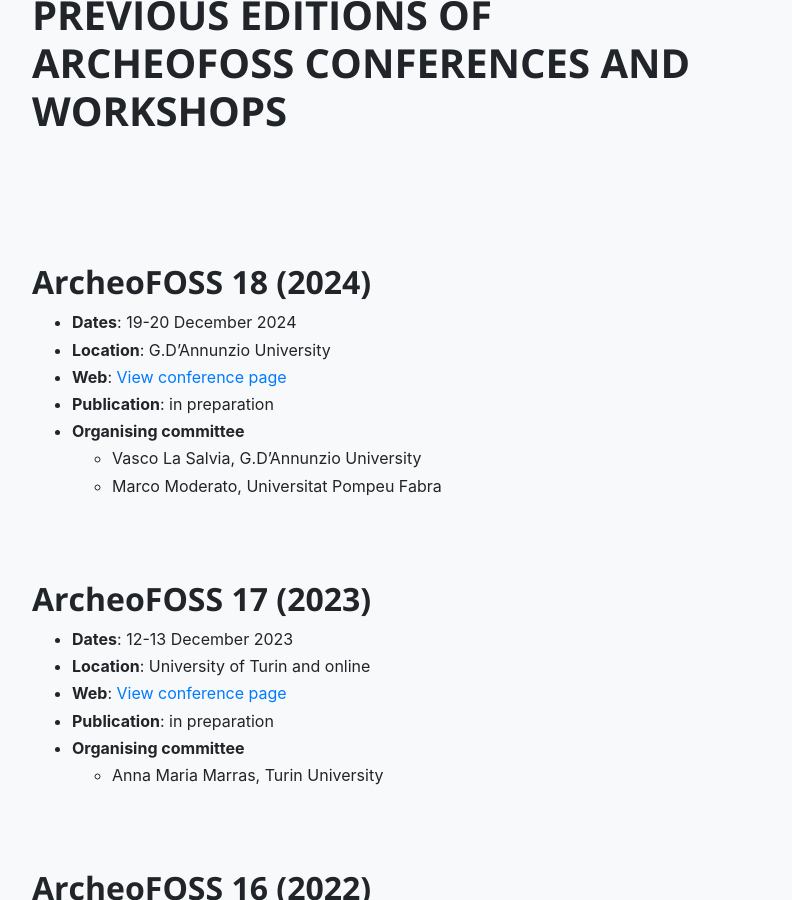
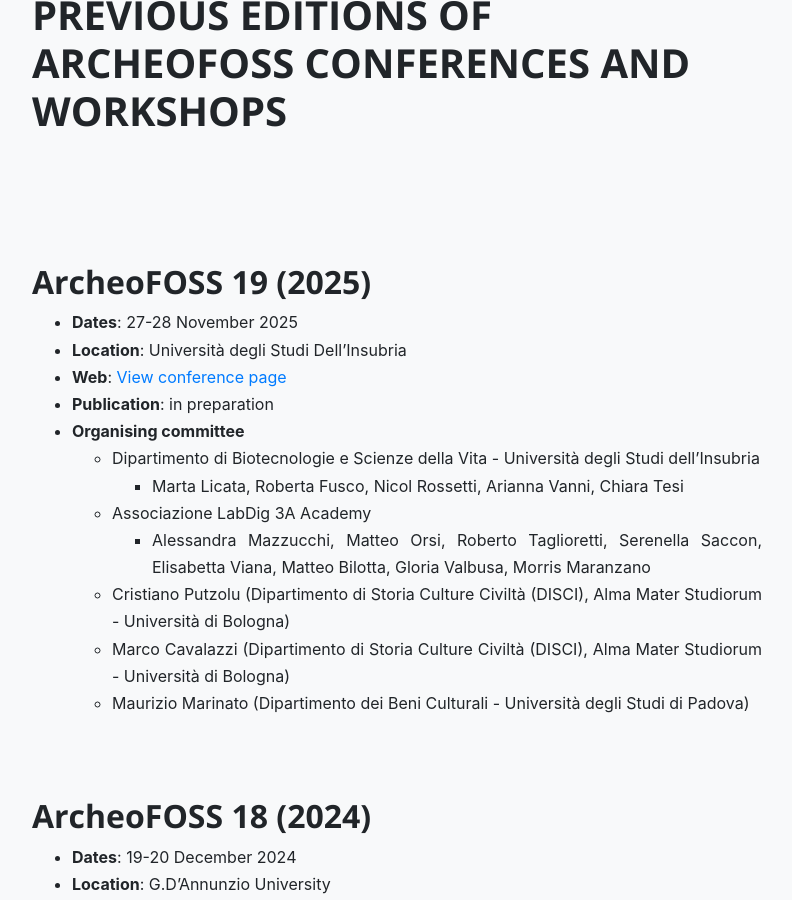
Before and after one commit to archeofoss/archeofoss, a Jekyll site: the page built from previous-editions.md, in a window 1280 px wide and 900 px high, scrolled down 201 px. Shown: the whole window, without its empty margins (243-1035 px from the left). Built offline with Jekyll 4.4.1, drawn with Linux system fonts in a browser that asks for light colours; nearby versions of some CDN libraries.

Commit message:
Add ArcheoFOSS 19 details to previous editions
Added details for ArcheoFOSS 19 including dates, location, and organizing committee.

```diff
--- a/previous-editions.md
+++ b/previous-editions.md
@@ -3,6 +3,20 @@
 description: ArchaeoFOSS editions
 layout: article-slim
 ---
+
+## ArcheoFOSS 19 (2025)
+- **Dates**: 27-28 November 2025
+- **Location**: Università degli Studi Dell'Insubria
+- **Web**: [View conference page](./2025)
+- **Publication**: in preparation
+- **Organising committee**
+  - Dipartimento di Biotecnologie e Scienze della Vita - Università degli Studi dell’Insubria
+    - Marta Licata, Roberta Fusco, Nicol Rossetti, Arianna Vanni, Chiara Tesi
+  - Associazione LabDig 3A Academy
+    - Alessandra Mazzucchi, Matteo Orsi, Roberto Taglioretti, Serenella Saccon, Elisabetta Viana, Matteo Bilotta, Gloria Valbusa, Morris Maranzano
+  - Cristiano Putzolu (Dipartimento di Storia Culture Civiltà (DISCI), Alma Mater Studiorum - Università di Bologna)
+  - Marco Cavalazzi (Dipartimento di Storia Culture Civiltà (DISCI), Alma Mater Studiorum - Università di Bologna)
+  - Maurizio Marinato (Dipartimento dei Beni Culturali - Università degli Studi di Padova)
 
 ## ArcheoFOSS 18 (2024)
 - **Dates**: 19-20 December 2024
```
